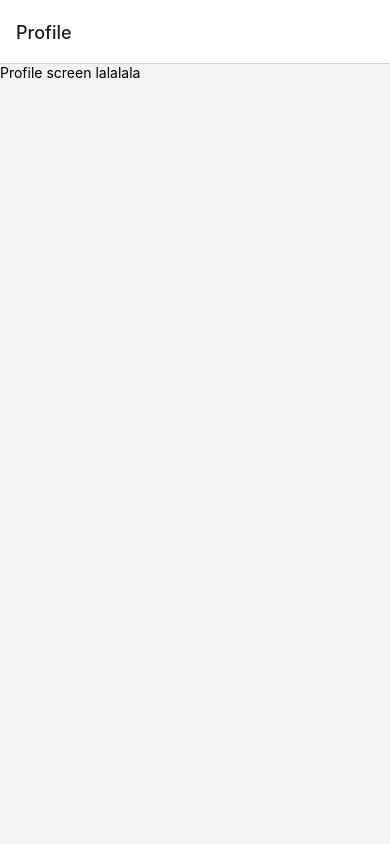
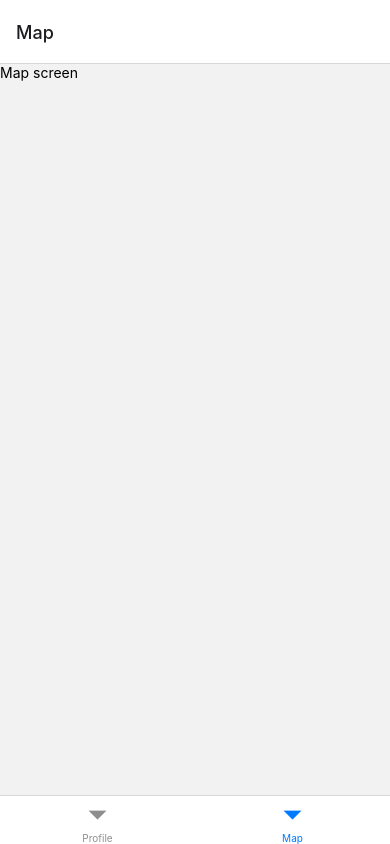
Before and after one commit to ashleymyan/hackprinceton, a React Native app: screen /Map in a window 390 px wide. Built offline with nearby package versions, Linux system fonts and the light colour scheme.

Commit message:
Added navigation bar with Profile and Map screens

```diff
--- a/App.js
+++ b/App.js
@@ -2,21 +2,28 @@ import React from 'react';
 import { NavigationContainer } from '@react-navigation/native';
 import { createNativeStackNavigator } from '@react-navigation/native-stack';
 import ProfileScreen from './screens/ProfileScreen';
+import MapScreen from './screens/MapScreen';
+import { createBottomTabNavigator } from '@react-navigation/bottom-tabs';
 
-const Stack = createNativeStackNavigator();
+// const Stack = createNativeStackNavigator();
+const Tab = createBottomTabNavigator();
+
+function MyTabs() {
+  return (
+    <Tab.Navigator>
+      <Tab.Screen name="Profile" component={ProfileScreen} />
+      <Tab.Screen name="Map" component={MapScreen} />
+    </Tab.Navigator>
+  );
+}
 
 export default function App() {
   return (
     <NavigationContainer>
-      <Stack.Navigator initialRouteName="Profile">
-        <Stack.Screen name="Profile" component={ProfileScreen} />
-        {/* Add more screens here if needed */}
-      </Stack.Navigator>
+        <MyTabs />
     </NavigationContainer>
   );
 }
-
-
 
 
 
--- a/package.json
+++ b/package.json
@@ -9,9 +9,10 @@
     "web": "expo start --web"
   },
   "dependencies": {
+    "@react-navigation/bottom-tabs": "^6.5.11",
     "@react-navigation/native": "^6.1.9",
     "@react-navigation/native-stack": "^6.9.17",
-    "expo": "~49.0.15",
+    "expo": "^49.0.18",
     "expo-status-bar": "~1.6.0",
     "react": "18.2.0",
     "react-native": "0.72.6"
--- /dev/null
+++ b/screens/MapScreen.js
@@ -0,0 +1,42 @@
+import React from 'react'
+import { View, Text, Image, StyleSheet, TouchableOpacity, Switch} from 'react-native'
+
+const ProfileScreen = () => {
+
+    // const [isAvaliable, setIsAvaliable] = useState(false);
+    // const userName = 'hardCode';
+
+    return (
+        <View>
+            <Text>
+                Map screen
+            </Text>
+        </View>
+    )
+}
+
+const styles = StyleSheet.create({
+    container: {
+        flex: 1,
+        backgroundcolor: 'white',
+        },
+    topContainer: {
+        flex: 1,
+        backgroundcolor: 'd3d3d3',
+        alignItems: 'center',
+        justifyContent: 'center',
+        padding: 16,
+    },
+    bottomContainer: {
+        flex: 2,
+        padding: 16,
+    },
+    profileImage: {
+        width: 150,
+        height: 150,
+        borderRadius: 75,
+        marginBottom: 16,
+    }
+})
+
+export default ProfileScreen;
```
Also changed, not shown: 2 other files (tests, documents, lock files or other folders).
